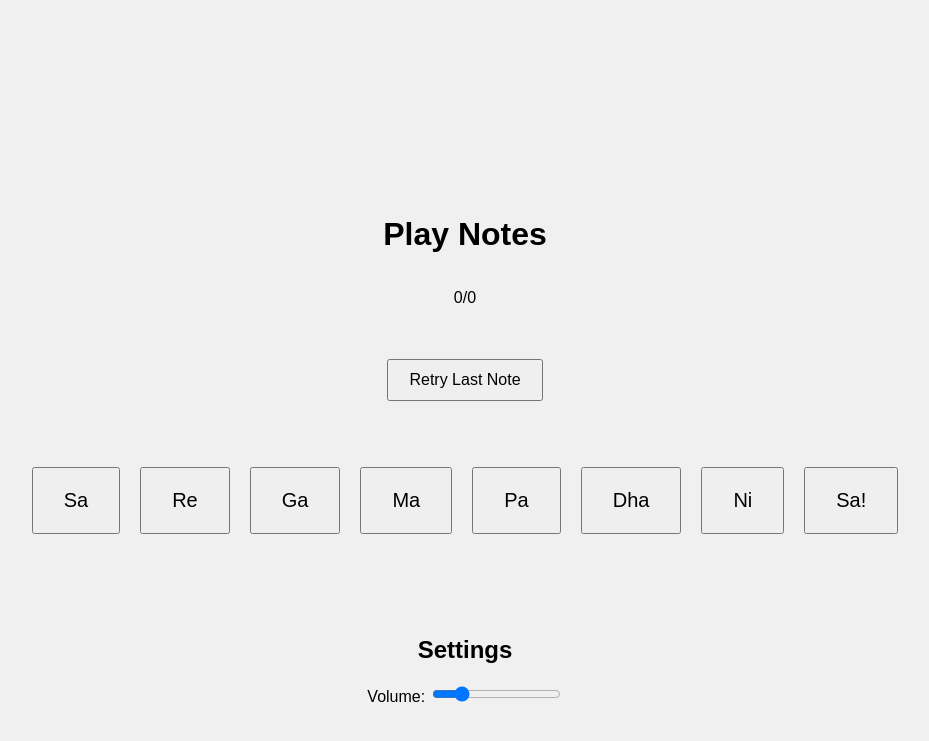
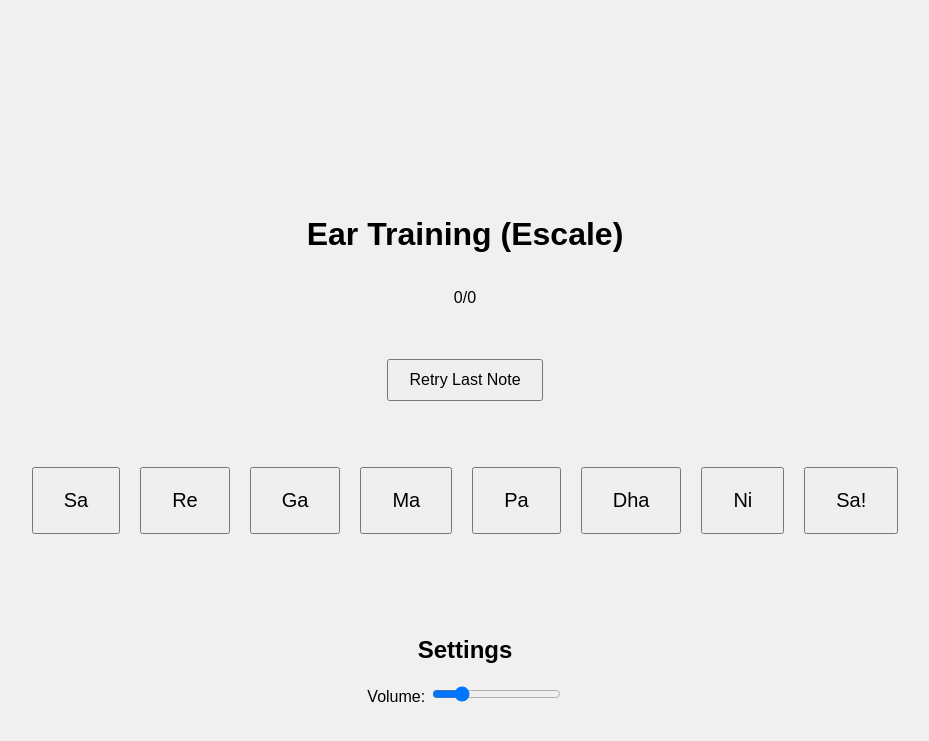
Before and after one commit to ayushbatra/ayushbatra.github.io, a Jekyll site: the page eartraining/ear_train.html, which Jekyll copies as it is, in a window 1280 px wide. Shown: the top 741 px of the page, without its empty margins (175-1104 px from the left). Built offline with Jekyll 4.4.1, drawn with Linux system fonts in a browser that asks for light colours.

Commit message:
Update ear_train.html

```diff
--- a/eartraining/ear_train.html
+++ b/eartraining/ear_train.html
@@ -7,7 +7,7 @@
     <link rel="stylesheet" href="style.css">
 </head>
 <body>
-    <h1>Play Notes</h1>
+    <h1>Ear Training (Escale)</h1>
         <div>
         <p><span id="correct-count">0</span>/<span id = total-count>0<span></p>
     </div>
```
